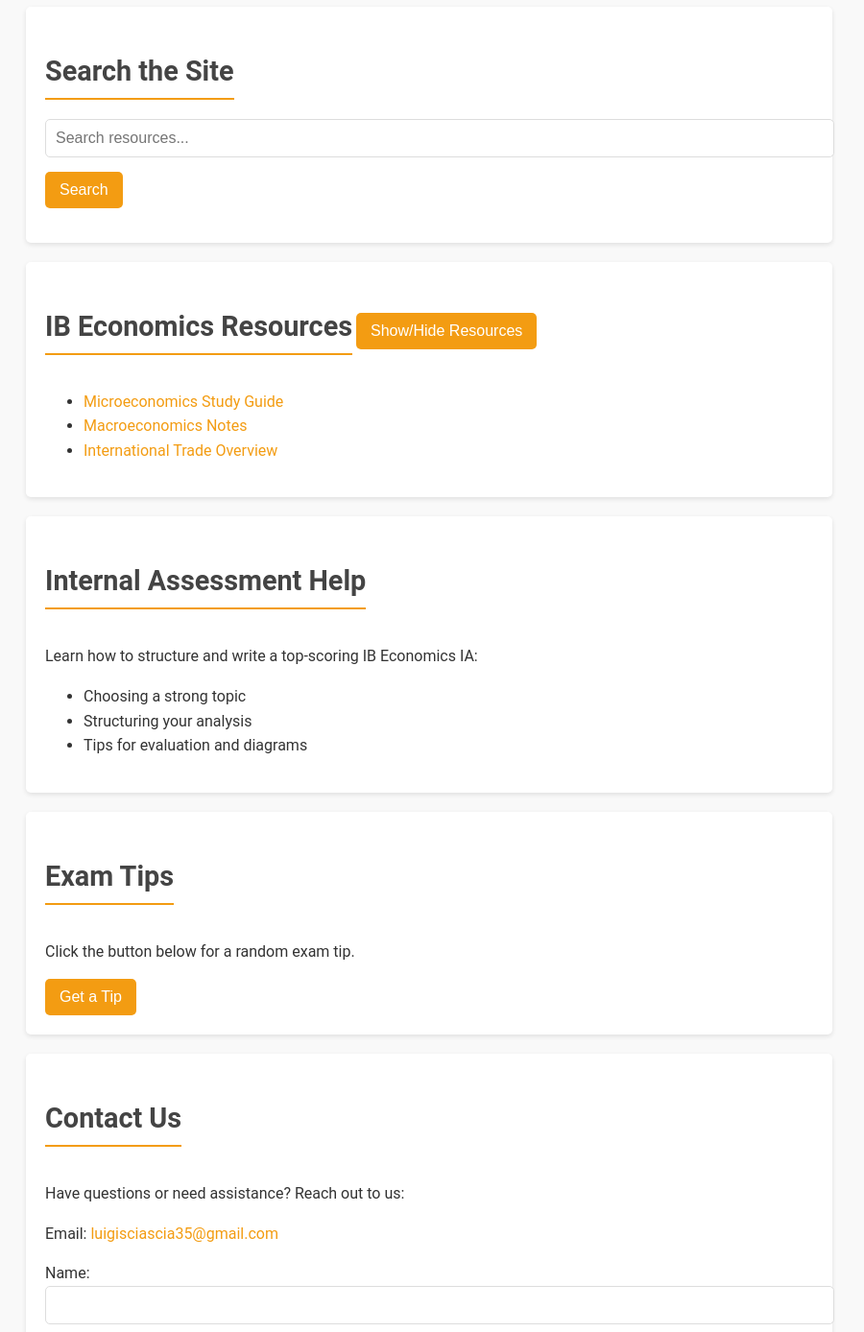
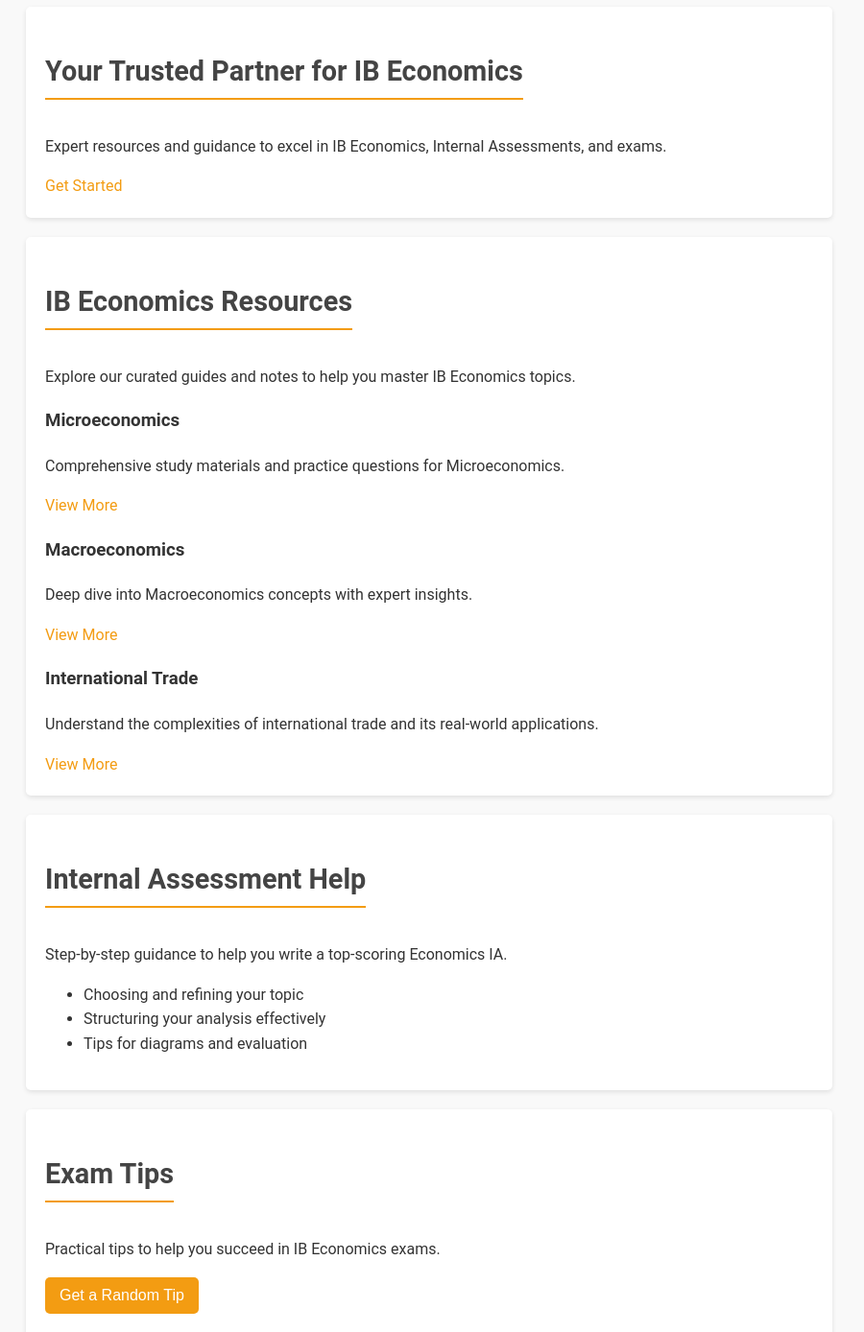
Before and after one commit to Grapply123/IBEconomicsPro, a plain HTML site: page index.html in a window 1280 px wide. Shown: the part 140-1528 px from the top of the page at 96% size, without its empty margins (193-1093 px from the left). Drawn offline with Linux system fonts and the light colour scheme.

Commit message:
Update index.html

```diff
--- a/index.html
+++ b/index.html
@@ -9,6 +9,7 @@
 <body>
     <!-- Header -->
     <header>
+        <div class="container">
             <h1>IB Economics Pro</h1>
             <nav>
                 <ul>
@@ -18,51 +19,71 @@
                     <li><a href="#contact">Contact</a></li>
                 </ul>
             </nav>
+        </div>
     </header>
 
-    <!-- Search Bar -->
-    <section id="search">
-        <h2>Search the Site</h2>
-        <input type="text" id="searchBar" placeholder="Search resources...">
-        <button onclick="searchSite()">Search</button>
-        <p id="searchResults"></p>
+    <!-- Hero Section -->
+    <section class="hero">
+        <div class="container">
+            <h2>Your Trusted Partner for IB Economics</h2>
+            <p>Expert resources and guidance to excel in IB Economics, Internal Assessments, and exams.</p>
+            <a href="#resources" class="btn">Get Started</a>
+        </div>
     </section>
 
     <!-- Resources Section -->
-    <section id="resources">
+    <section id="resources" class="section">
+        <div class="container">
             <h2>IB Economics Resources</h2>
-        <button onclick="toggleSection('resourcesContent')">Show/Hide Resources</button>
-        <div id="resourcesContent">
+            <p>Explore our curated guides and notes to help you master IB Economics topics.</p>
+            <div class="grid">
+                <div class="card">
+                    <h3>Microeconomics</h3>
+                    <p>Comprehensive study materials and practice questions for Microeconomics.</p>
+                    <a href="#" class="btn">View More</a>
+                </div>
+                <div class="card">
+                    <h3>Macroeconomics</h3>
+                    <p>Deep dive into Macroeconomics concepts with expert insights.</p>
+                    <a href="#" class="btn">View More</a>
+                </div>
+                <div class="card">
+                    <h3>International Trade</h3>
+                    <p>Understand the complexities of international trade and its real-world applications.</p>
+                    <a href="#" class="btn">View More</a>
+                </div>
+            </div>
+        </div>
+    </section>
+
+    <!-- Internal Assessment Help Section -->
+    <section id="ia-help" class="section bg-light">
+        <div class="container">
+            <h2>Internal Assessment Help</h2>
+            <p>Step-by-step guidance to help you write a top-scoring Economics IA.</p>
             <ul>
-                <li><a href="#">Microeconomics Study Guide</a></li>
-                <li><a href="#">Macroeconomics Notes</a></li>
-                <li><a href="#">International Trade Overview</a></li>
+                <li>Choosing and refining your topic</li>
+                <li>Structuring your analysis effectively</li>
+                <li>Tips for diagrams and evaluation</li>
             </ul>
         </div>
     </section>
 
-    <!-- Internal Assessment Help Section -->
-    <section id="ia-help">
-        <h2>Internal Assessment Help</h2>
-        <p>Learn how to structure and write a top-scoring IB Economics IA:</p>
-        <ul>
-            <li>Choosing a strong topic</li>
-            <li>Structuring your analysis</li>
-            <li>Tips for evaluation and diagrams</li>
-        </ul>
-    </section>
-
     <!-- Exam Tips Section -->
-    <section id="exam-tips">
+    <section id="exam-tips" class="section">
+        <div class="container">
             <h2>Exam Tips</h2>
-        <p id="randomTip">Click the button below for a random exam tip.</p>
-        <button onclick="generateTip()">Get a Tip</button>
+            <p>Practical tips to help you succeed in IB Economics exams.</p>
+            <button class="btn" onclick="generateTip()">Get a Random Tip</button>
+            <p id="randomTip"></p>
+        </div>
     </section>
 
     <!-- Contact Section -->
-    <section id="contact">
+    <section id="contact" class="section bg-light">
+        <div class="container">
             <h2>Contact Us</h2>
-        <p>Have questions or need assistance? Reach out to us:</p>
+            <p>Have questions? Reach out to us:</p>
             <p>Email: <a href="mailto:luigisciascia35@gmail.com">luigisciascia35@gmail.com</a></p>
             <form id="contactForm" onsubmit="return validateForm()">
                 <label for="name">Name:</label>
@@ -74,39 +95,20 @@
                 <label for="message">Message:</label>
                 <textarea id="message" name="message" required></textarea>
 
-            <button type="submit">Submit</button>
+                <button type="submit" class="btn">Send Message</button>
             </form>
+        </div>
     </section>
 
     <!-- Footer -->
     <footer>
-        <p>© 2024 IB Economics Pro. Built for educational purposes. All rights reserved by the creator.</p>
+        <div class="container">
+            <p>© 2024 IB Economics Pro. Built for educational purposes. All rights reserved.</p>
+        </div>
     </footer>
 
     <!-- JavaScript -->
     <script>
-        // Search Functionality
-        function searchSite() {
-            const searchBar = document.getElementById('searchBar').value.toLowerCase();
-            const results = document.getElementById('searchResults');
-            const resources = ['Microeconomics Study Guide', 'Macroeconomics Notes', 'International Trade Overview'];
-
-            if (searchBar === '') {
-                results.innerText = 'Please enter a search term.';
-                return;
-            }
-
-            const matches = resources.filter(item => item.toLowerCase().includes(searchBar));
-            results.innerText = matches.length ? `Results: ${matches.join(', ')}` : 'No results found.';
-        }
-
-        // Toggle Section Visibility
-        function toggleSection(sectionId) {
-            const section = document.getElementById(sectionId);
-            section.style.display = section.style.display === 'none' ? 'block' : 'none';
-        }
-
-        // Generate Random Tip
         function generateTip() {
             const tips = [
                 'Read the question carefully before answering.',
@@ -117,7 +119,6 @@
             document.getElementById('randomTip').innerText = randomTip;
         }
 
-        // Validate Contact Form
         function validateForm() {
             const name = document.getElementById('name').value.trim();
             const email = document.getElementById('email').value.trim();
```
Lines whose indentation alone changed are shown as unchanged.
